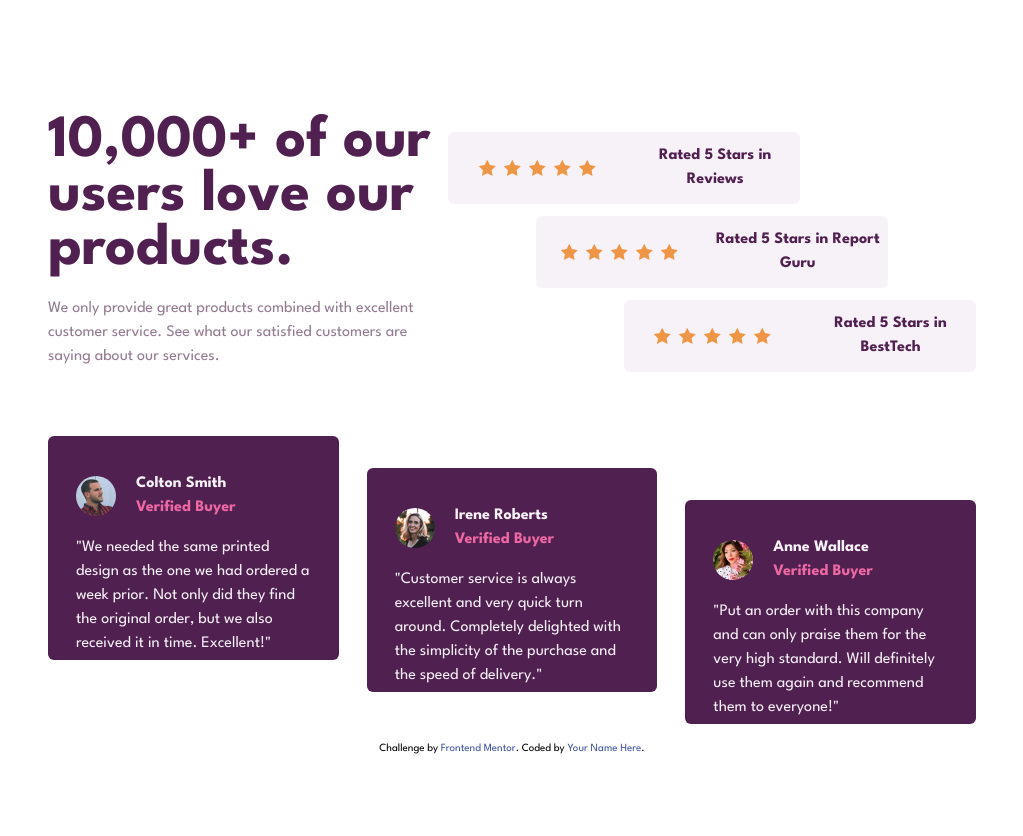
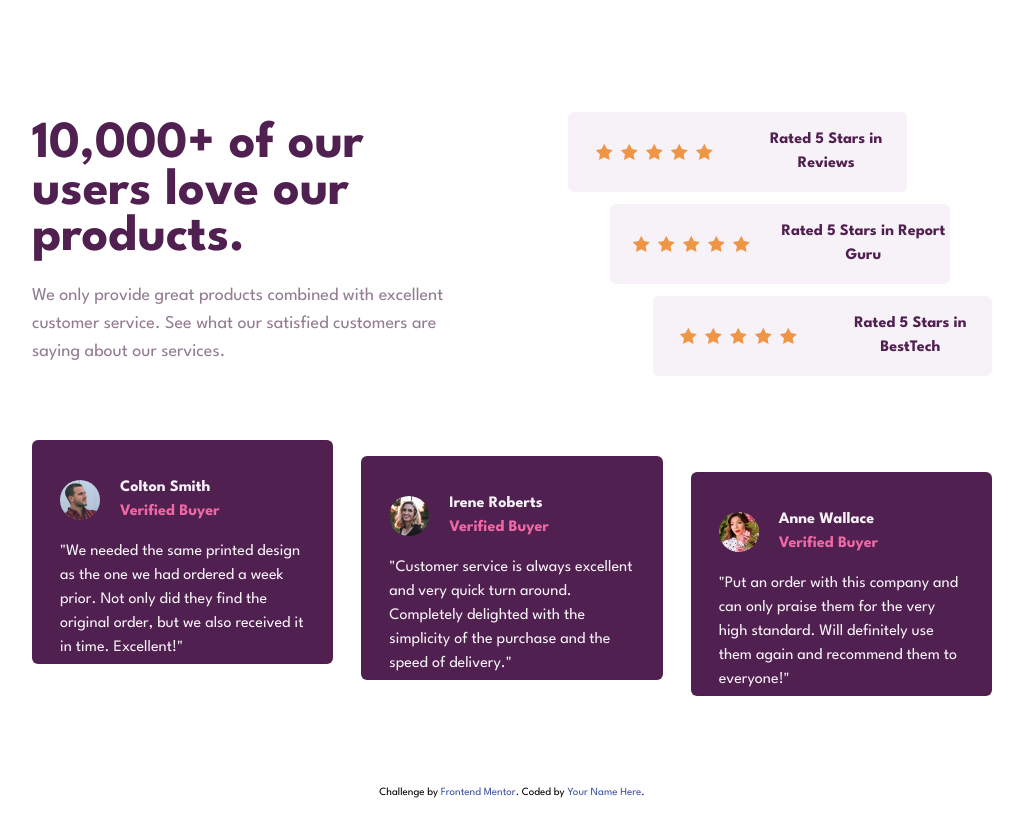
Before and after one commit to dairon-canel/social-proof-section, a website: page public/index.html in a window 1280 px wide. Shown: the whole page, without its empty margins (128-1151 px from the left). Before the commit the page ends 800 px from the top, so only its background shows below. Drawn offline with Linux system fonts and the light colour scheme.

Commit message:
feat: finished desktop

```diff
--- a/public/index.html
+++ b/public/index.html
@@ -17,25 +17,27 @@
     <title>Frontend Mentor | Social Proof Section</title>
   </head>
 
-  <body class="px-3 sm:mt-28 sm:px-44">
+  <body class="px-3 sm:mt-28 sm:h-screen sm:px-40">
     <header
-      class="flex flex-col items-center justify-start bg-White sm:mb-16 sm:flex-row sm:justify-between sm:gap-4"
+      class="flex flex-col items-center justify-start bg-White sm:mb-16 sm:flex-row sm:justify-between"
     >
-      <div class="sm:max-w-sm">
+      <div>
         <h1
           class="title-text sm:title-text-desktop mt-12 text-center font-700 text-VeryDarkMagenta sm:mt-0 sm:max-w-sm sm:text-left"
         >
           10,000+ of our users love our products.
         </h1>
-        <p class="mt-5 text-center text-DarkGrayishMagenta sm:text-left">
+        <p
+          class="fs-base mt-5 text-center font-400 text-DarkGrayishMagenta sm:max-w-4xl sm:text-left sm:text-lg"
+        >
           We only provide great products combined with excellent customer
           service. See what our satisfied customers are saying about our
           services.
         </p>
       </div>
-      <div class="sm:w-xl mt-5 flex w-full flex-col gap-3">
+      <div class="sm:w-xl mt-5 flex w-full flex-col gap-3 sm:m-0 sm:pl-24">
         <div
-          class="flex flex-col gap-1 rounded-md bg-LightGrayishMagenta py-3 text-center font-700 text-VeryDarkMagenta sm:w-2/3 sm:flex-row sm:place-self-start"
+          class="flex flex-col gap-1 rounded-md bg-LightGrayishMagenta py-4 text-center font-700 text-VeryDarkMagenta sm:w-4/5 sm:flex-row sm:place-self-start"
         >
           <div class="flex justify-center gap-2 sm:h-4 sm:self-center sm:px-8">
             <img src="../images/icon-star.svg" alt="star" />
@@ -47,7 +49,7 @@
           Rated 5 Stars in Reviews
         </div>
         <div
-          class="flex flex-col gap-1 rounded-md bg-LightGrayishMagenta py-3 text-center font-700 text-VeryDarkMagenta sm:w-2/3 sm:flex-row sm:place-self-center"
+          class="flex flex-col gap-1 rounded-md bg-LightGrayishMagenta py-4 text-center font-700 text-VeryDarkMagenta sm:w-4/5 sm:flex-row sm:place-self-center"
         >
           <div class="flex justify-center gap-2 sm:h-4 sm:self-center sm:px-8">
             <img src="../images/icon-star.svg" alt="star" />
@@ -59,7 +61,7 @@
           Rated 5 Stars in Report Guru
         </div>
         <div
-          class="flex flex-col gap-1 rounded-md bg-LightGrayishMagenta py-3 text-center font-700 text-VeryDarkMagenta sm:w-2/3 sm:flex-row sm:place-self-end"
+          class="flex flex-col gap-1 rounded-md bg-LightGrayishMagenta py-4 text-center font-700 text-VeryDarkMagenta sm:w-4/5 sm:flex-row sm:place-self-end"
         >
           <div class="flex justify-center gap-2 sm:h-4 sm:self-center sm:px-8">
             <img src="../images/icon-star.svg" alt="star" />
@@ -72,7 +74,7 @@
         </div>
       </div>
     </header>
-    <main class="mt-5 flex flex-col gap-3 sm:h-72 sm:flex-row sm:gap-7">
+    <main class="mt-5 flex flex-col gap-3 sm:h-64 sm:flex-row sm:gap-7">
       <article
         class="h-auto w-full rounded-md bg-VeryDarkMagenta px-7 py-5 sm:h-56 sm:self-start"
       >
@@ -134,7 +136,7 @@
         >
       </article>
     </main>
-    <footer class="attribution mt-4">
+    <footer class="attribution fixed bottom-0 left-0 w-screen">
       Challenge by
       <a href="https://www.frontendmentor.io?ref=challenge" target="_blank"
         >Frontend Mentor</a
--- a/src/input-style.css
+++ b/src/input-style.css
@@ -10,6 +10,11 @@ body {
   font-family: 'League Spartan', sans-serif;
 }
 
+.fs-base {
+  font-size: 0.9375rem /* 15px */;
+  line-height: 1.5rem /* 24px */;
+}
+
 .title-text {
   font-size: 1.875rem /* 30px */;
   line-height: 1.4rem /* 36px */;
@@ -17,8 +22,14 @@ body {
 
 @media (min-width: 640px) {
   .sm\:title-text-desktop {
-    font-size: 3.75rem /* 60px */;
+    font-size: 3.25rem /* 60px */;
     line-height: 0.9;
+  }
+}
+
+@media (min-width: 640px) {
+  .sm\:gap-ratings {
+    gap: 3.7rem;
   }
 }
 
```
Also changed, not shown: index.html (deleted, +0 -61 lines), public/output-style.css.
